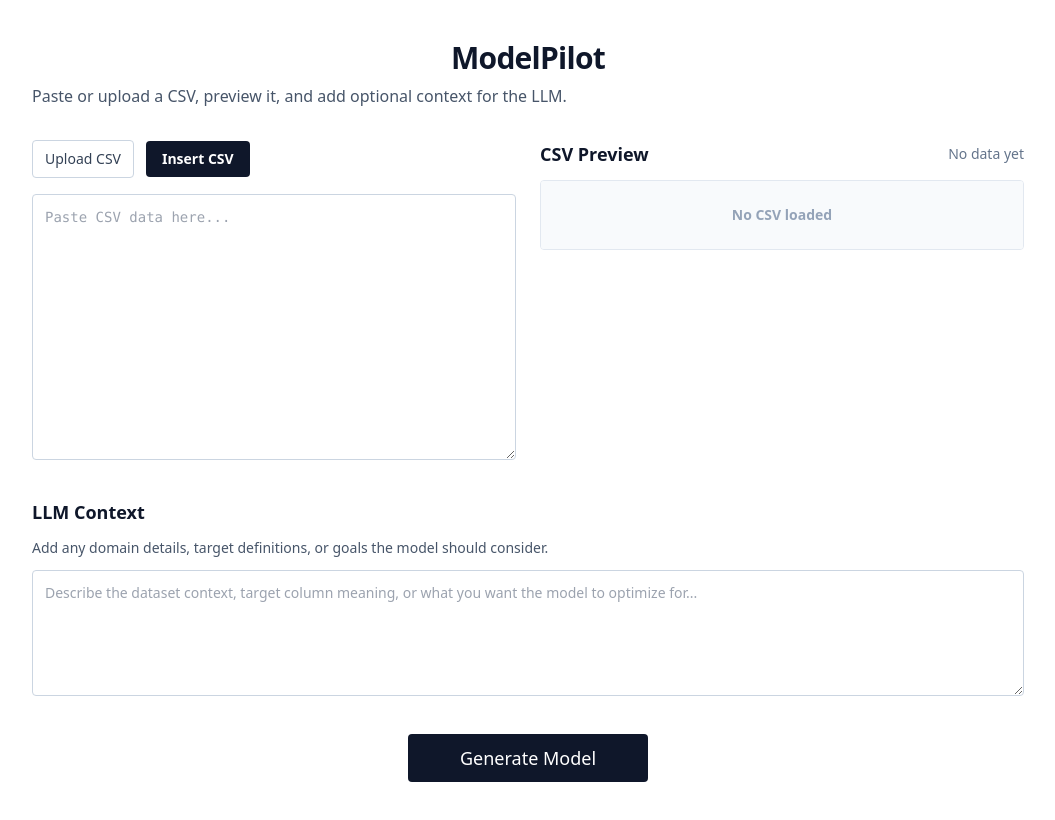
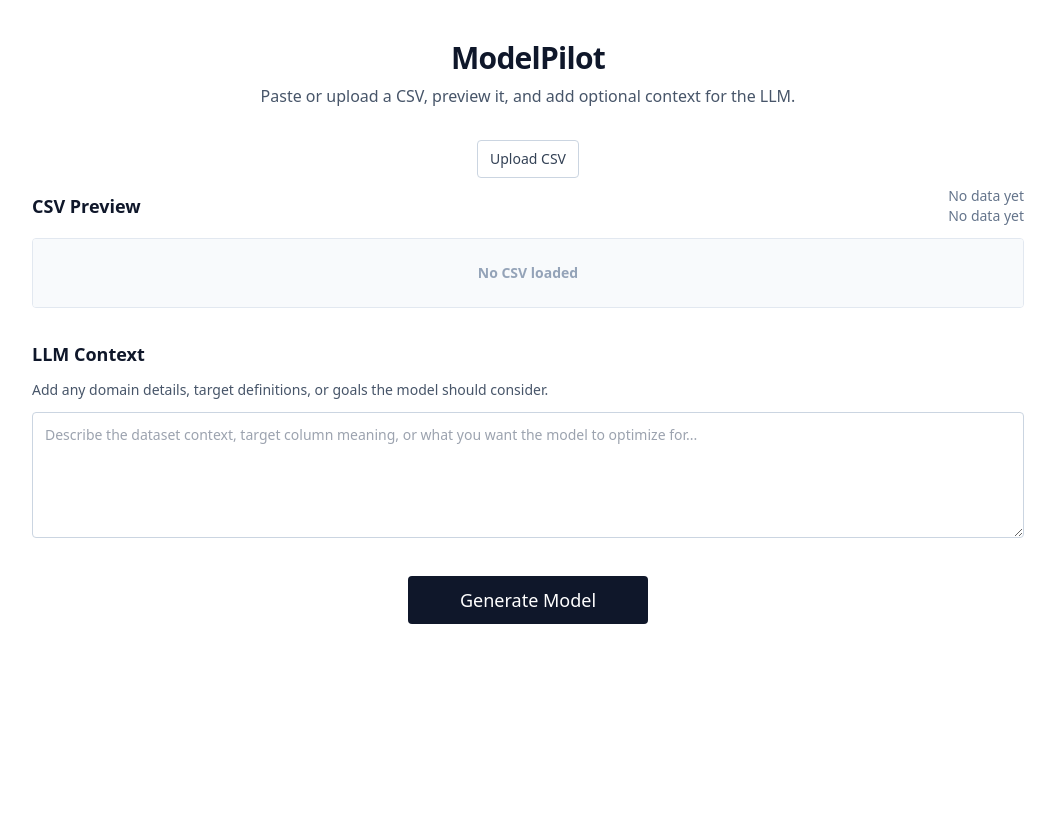
Before and after one commit to yihengli1/ModelPilot, a React (Vite) app in the folder frontend/: page / in a window 1280 px wide. Shown: the whole page, without its empty margins (112-1167 px from the left). Built offline with nearby package versions, Linux system fonts and the light colour scheme.

Commit message:
Implemented CSV Preview Properly + Cut performance for uploading

```diff
--- a/frontend/src/App.jsx
+++ b/frontend/src/App.jsx
@@ -1,47 +1,76 @@
 import { useMemo, useState } from "react";
 
 function App() {
-	const [csvText, setCsvText] = useState("");
 	const [rows, setRows] = useState([]);
+	const [dimensions, setDimensions] = useState({
+		totalRows: 0,
+		totalColumns: 0,
+	});
+	const [fileName, setFileName] = useState("");
+	const [fileRef, setFileRef] = useState(null);
 	const [prompt, setPrompt] = useState("");
 	const [error, setError] = useState("");
 
-	const headers = useMemo(() => (rows.length ? rows[0] : []), [rows]);
+	const headers = rows.length ? rows[0] : [];
 	const bodyRows = useMemo(
 		() => (rows.length > 1 ? rows.slice(1) : []),
 		[rows]
 	);
 
-	const parseCsv = (text) => {
+	const parseCsvPreview = (text) => {
 		const cleaned = text.trim();
-		if (!cleaned) return [];
-		return cleaned
-			.split(/\r?\n/)
-			.filter((line) => line.trim().length > 0)
-			.map((line) => line.split(",").map((cell) => cell.trim()));
+		if (!cleaned) {
+			return [];
+		}
+
+		const lines = cleaned.split(/\r?\n/);
+		const nonEmptyLines = lines.filter((line) => line.trim().length > 0);
+
+		const previewLines = nonEmptyLines.slice(0, 31); // header + 30 rows
+		let maxCols = 0;
+
+		const previewRows = previewLines.map((line) => {
+			const cells = line.split(",").map((cell) => cell.trim());
+			maxCols = Math.max(maxCols, cells.length);
+			return cells.slice(0, 30); // limit to 30 columns
+		});
+
+		setDimensions(() => ({
+			totalRows: nonEmptyLines.length - 1,
+			totalColumns: maxCols,
+		}));
+
+		return previewRows;
 	};
 
-	const handleParse = () => {
+	const handleFile = (file) => {
+		if (!file) return;
+		setFileRef(file);
+		const reader = new FileReader();
+		reader.onload = (event) => {
+			const text = event.target.result || "";
 			try {
-			const parsed = parseCsv(csvText);
-			if (!parsed.length) {
-				setError("Please paste a CSV with at least a header row.");
+				const previewRows = parseCsvPreview(text);
+				if (!previewRows.length) {
+					setError("Uploaded CSV is empty or missing a header row.");
 					setRows([]);
+					setFileName("");
+					setFileRef(null);
 					return;
 				}
-			setRows(parsed);
+				setRows(previewRows);
+				setFileName(file.name);
 				setError("");
 			} catch (e) {
 				setError("Could not parse CSV. Please check the format.");
 				setRows([]);
+				setFileName("");
+				setFileRef(null);
+				setDimensions(() => ({
+					totalRows: 0,
+					totalColumns: 0,
+				}));
 			}
-	};
-
-	const handleFile = (file) => {
-		if (!file) return;
-		const reader = new FileReader();
-		reader.onload = (event) => {
-			setCsvText(event.target.result || "");
 		};
 		reader.readAsText(file);
 	};
@@ -53,18 +82,18 @@ function App() {
 					<h1 className="text-3xl text-center font-semibold tracking-tight">
 						ModelPilot
 					</h1>
-					<p className="mt-2 text-slate-600">
+					<p className="mt-2 text-slate-600 text-center">
 						Paste or upload a CSV, preview it, and add optional context for the
 						LLM.
 					</p>
 				</header>
 
-				<section className="grid gap-6 lg:grid-cols-2">
+				<section className="flex gap-6 flex-col">
 					<div className="space-y-4">
 						<div className="flex items-center gap-3">
 							<label
 								htmlFor="csv-upload"
-									className="inline-flex cursor-pointer items-center gap-2 rounded border border-slate-300 px-3 py-2 text-sm font-medium text-slate-700 hover:bg-main-white-hover"
+								className="inline-flex cursor-pointer items-center gap-2 rounded border border-slate-300 px-3 py-2 text-sm font-medium text-slate-700 hover:bg-main-white-hover mx-auto"
 							>
 								<input
 									id="csv-upload"
@@ -75,34 +104,46 @@ function App() {
 								/>
 								<span>Upload CSV</span>
 							</label>
-							<button
-								type="button"
-								onClick={handleParse}
-								className="inline-flex items-center justify-center rounded bg-main-black px-4 py-2 text-sm font-semibold text-white hover:bg-main-black-hover"
-							>
-								Insert CSV
-							</button>
 						</div>
-
-						<textarea
-							value={csvText}
-							onChange={(e) => setCsvText(e.target.value)}
-							placeholder="Paste CSV data here..."
-							rows={12}
-							className="w-full rounded border border-slate-300 p-3 text-sm font-mono text-main-black focus:border-slate-500 focus:outline-none"
-						/>
+						{fileName && (
+							<p className="text-sm text-slate-600">
+								Uploaded: {fileName}
+								{fileRef?.size
+									? ` (${(fileRef.size / 1024).toFixed(1)} KB)`
+									: ""}
+							</p>
+						)}
+						{rows.length > 0 ? (
+							<p className="text-xs text-slate-500">
+								Preview limited to first 30 columns and 30 data rows for
+								performance.
+							</p>
+						) : (
+							<></>
+						)}
 
 						{error && <p className="text-sm text-rose-600">{error}</p>}
 					</div>
 
 					<div className="space-y-3">
-						<div className="flex items-center justify-between">
+						<div className="flex items-center justify-between mt-[-1rem]">
 							<h2 className="text-lg font-semibold">CSV Preview</h2>
+							<div className="flex flex-col">
 								<span className="text-sm text-slate-500">
-								{rows.length ? `${rows.length - 1} rows` : "No data yet"}
+									{rows.length ? `${dimensions.totalRows} rows` : "No data yet"}
+								</span>
+								<span className="text-sm text-slate-500">
+									{rows.length
+										? `${dimensions.totalColumns} columns`
+										: "No data yet"}
 								</span>
 							</div>
-						<div className="overflow-auto rounded border border-slate-200">
+						</div>
+						<div
+							className={`overflow-auto rounded border border-slate-200 ${
+								rows.length > 0 ? "h-80" : ""
+							}`}
+						>
 							<table className="min-w-full border-collapse text-sm">
 								<thead className="bg-main-white-hover">
 									<tr>
```
Lines whose indentation alone changed are shown as unchanged.
